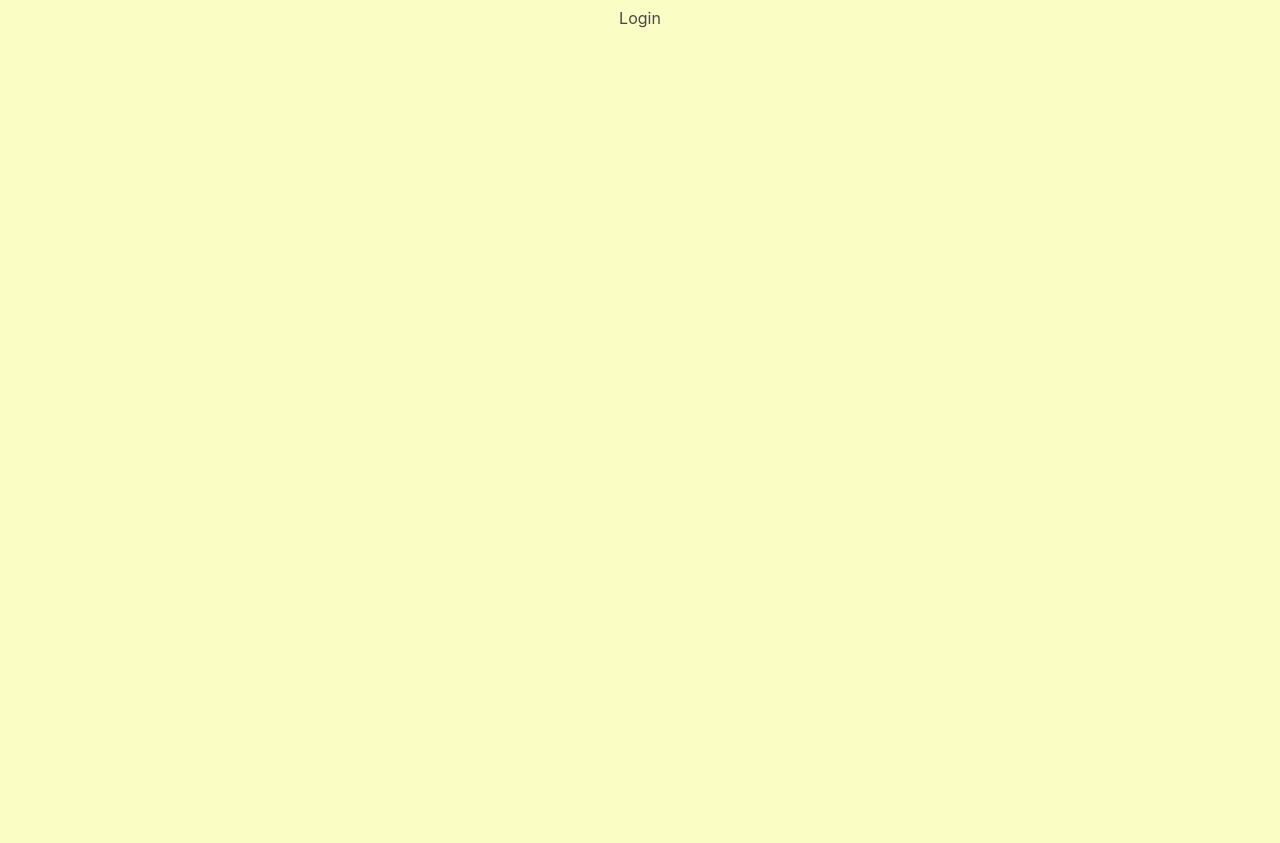
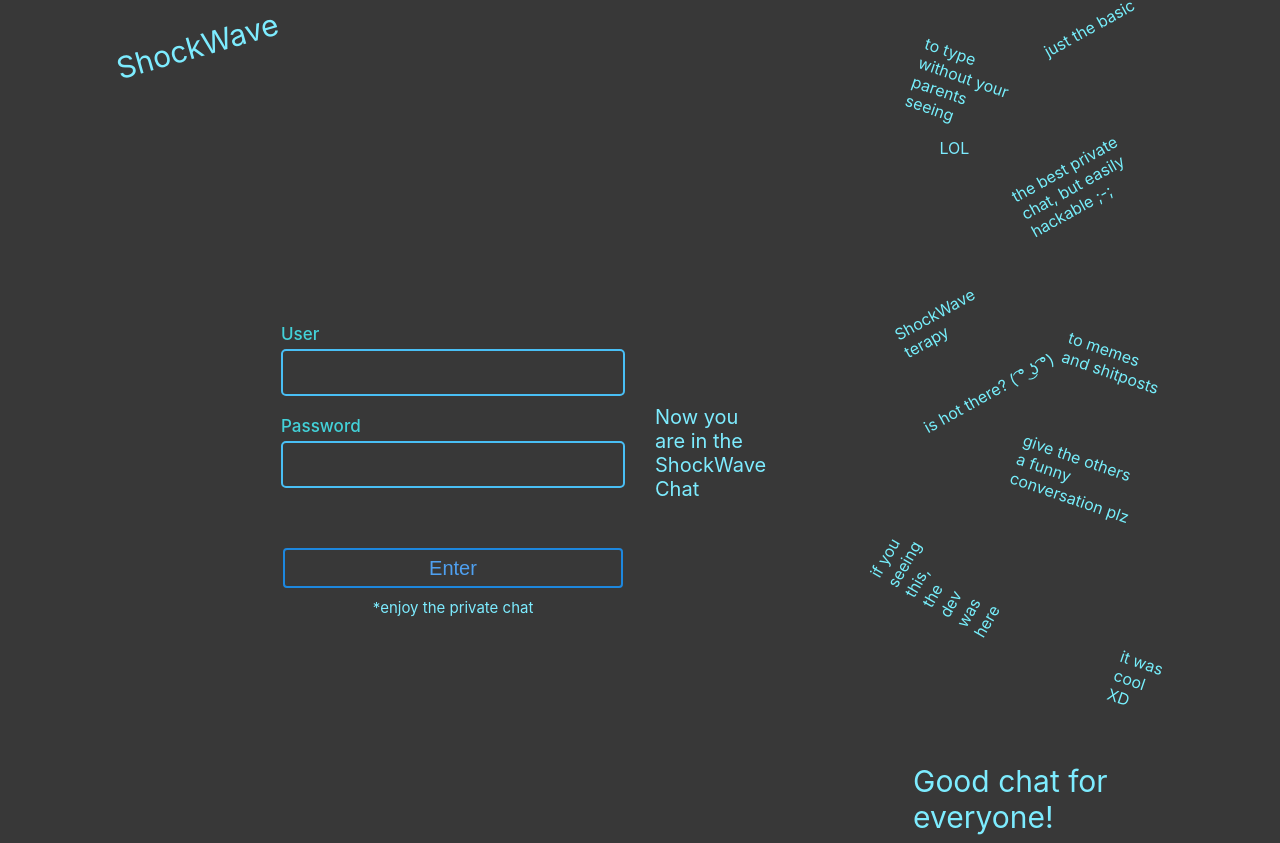
Before and after one commit to HmCapitalista/Chat, a React (Create React App) app in the folder frontend/: page /login in a window 1280 px wide. Before the commit the page ends 800 px from the top, so only its background shows below. Built offline with nearby package versions, Linux system fonts and the light colour scheme; the HTML template or start-up script is replaced by a standard one.

Commit message:
Design da pagina de login

```diff
--- a/frontend/package.json
+++ b/frontend/package.json
@@ -12,6 +12,7 @@
     "react-icons": "^3.10.0",
     "react-router-dom": "^5.2.0",
     "react-scripts": "3.4.1",
+    "react-transition-group": "^4.4.1",
     "socket.io-client": "^2.3.0"
   },
   "scripts": {
--- a/frontend/public/index.html
+++ b/frontend/public/index.html
@@ -3,7 +3,7 @@
   <head>
     <meta charset="utf-8" />
     <meta name="theme-color" content="#ffffff" />
-    <title>SunChat</title>
+    <title>ShockWave Chat</title>
   </head>
   <body>
     <div id="root"></div>
--- a/frontend/src/pages/Login/index.js
+++ b/frontend/src/pages/Login/index.js
@@ -5,8 +5,35 @@ import './style.css';
 export default function Login() {
     return (
         <div className="LoginPage">
+            <label className="AppName">ShockWave</label>
             <div className="LoginHeader">
-                Login
+                <form className="LoginForm">
+                    <div className="LoginColumn">
+                        <div className="LoginInputs">
+                            <label className="LoginInputPlaceholder">User</label>
+                            <input className="LoginInput" id="User" />
+                            <label className="LoginInputPlaceholder">Password</label>
+                            <input className="LoginInput" />
+                        </div>
+                        <button className="LoginButton" type="submit">Enter</button>
+                        <label className="FormEnjoy">*enjoy the private chat</label>
+                    </div>
+                    <label className="LoginTextForm">Now you are in the ShockWave Chat</label>
+                </form>
+            </div>
+            <div className="MemeTags">
+                <div className="Deg331" id="JTB">just the basic</div>
+                <div className="Deg19" id="TTW">to type without your parents seeing</div>
+                <div className="LOL">LOL</div>
+                <div className="Deg331" id="TBA">the best private chat, but easily hackable ;-;</div>
+                <div className="Deg331" id="SWT">ShockWave terapy</div>
+                <div className="Deg19" id="TMA">to memes and shitposts</div>
+                <div className="Deg331" id="IHT">is hot there? ( ͡° ͜ʖ ͡°)</div>
+                <div className="Deg19" id="GTO">give the others<div>a funny conversation plz</div>
+                </div>
+                <div className="Deg300" id="IYS">if you seeing this, the dev was here</div>
+                <div className="Deg19" id="IWC">it was cool XD</div>
+                <div className="GCF">Good chat for everyone!</div>
             </div>
         </div>
     );
--- a/frontend/src/pages/Login/style.css
+++ b/frontend/src/pages/Login/style.css
@@ -1,17 +1,199 @@
 body {
-    background-color: rgba(236,247,0,0.23);
+    background: #383838;
+    filter: progid:DXImageTransform.Microsoft.gradient( startColorstr='#042f4a', endColorstr='#042f4a', GradientType=1 );
     font-family: -apple-system, BlinkMacSystemFont, 'Segoe UI', 'Roboto', 'Oxygen',
         'Ubuntu', 'Cantarell', 'Fira Sans', 'Droid Sans', 'Helvetica Neue',
         sans-serif;
-    color: rgba(68, 68, 68, 0.979);
+    color: rgba(125, 236, 255, 87);
 }
 
 .LoginPage {
     width: 100%;
-    max-width: 1120px;
     margin: 0 auto;
+    display: flex;
+    flex-direction: row;
+    align-items: center;
+    justify-content: center;
+}
+
+.LoginHeader {
+    width: 50%;
+}
+
+.AppName {
+    align-self: flex-start;
+    text-align: center;
+    font-size: 30px;
+    transform: rotate(344deg);
+    margin-top: 20px;
+}
+
+.LoginForm {
+    margin-top: 10%;
+    margin-right: 30%;
+    display: flex;
+    flex-direction: row;
+    align-items: center;
+    justify-content: space-between;
+}
+
+.LoginTextForm {
+    font-size: 20px;
+    margin-left: 30px;
+}
+
+.LoginInputs {
+    margin-top: 35px;
+    display: flex;
+    flex-direction: column;
+    align-items: flex-start;
+    justify-content: space-between;
+}
+
+.LoginInput {
+    outline: 0;
+    width: 310px;
+    padding-top: 10px;
+    padding-bottom: 10px;
+    padding-right: 15px;
+    padding-left: 15px;
+    background: none;
+    border-style: solid;
+    border-width: 2px;
+    border-radius: 5px;
+    border-color: #49bff5;
+    margin-bottom: 20px;
+    font-size: 20px;
+    color: #06eefa;
+    transition: border-color 0.5s;
+}
+
+.LoginInput:focus {
+    border-color: #c3fcff;
+}
+
+.LoginInputPlaceholder {
+    font-size: 17px;
+    margin-bottom: 5px;
+    font-weight: 500;
+    color: #43d2d9;
+}
+
+.LoginButton {
+    width: 340px;
+    height: 40px;
+    margin-top: 40px;
+    background: none;
+    border-radius: 4px;
+    border-style: solid;
+    border-width: 1;
+    border-color: #1d87de;
+    color: #4fa0f0;
+    font-size: 20px;
+    cursor: pointer;
+    transition-property: color border background-color width;
+    transition-duration: 0.1s;
+    outline: 0;
+}
+
+.LoginButton:hover {
+    background-color: #43d2d9;
+    border: none;
+    color: white;
+    transition-property: color border background-color;
+    transition-duration: 0.5s;
+}
+
+.LoginButton:Active {
+    transition: width 0.2s;
+    width: 325px;
+}
+
+.FormEnjoy {
+    margin-top: 10px;
+    font-size: 15px;
+}
+
+.LoginColumn {
     display: flex;
     flex-direction: column;
     align-items: center;
-    justify-content: flex-start;
 }
+
+.MemeTags {
+    margin-top: 10px;
+    width: 20%;
+    display: flex;
+    flex-direction: column;
+    align-items: center;
+    justify-content: center;
+}
+
+.Deg19 {
+    transform: rotate(19deg);
+    color: #77effc;
+    font-size: 16px;
+}
+
+.Deg331 {
+    transform: rotate(331deg);
+    color: #77effc;
+    font-size: 16px;
+}
+
+.Deg300 {
+    transform: rotate(300deg);
+    color: #77effc;
+    font-size: 16px;
+}
+
+#JTB {
+    margin-bottom: 10px;
+    margin-left: 100px;
+}
+
+#TTW {
+    margin-bottom: 10px;
+    margin-right: 150px;
+}
+
+.LOL {
+    margin-right: 170px;
+    margin-bottom: -10px;
+}
+
+#TBA {
+    margin-bottom: 65px;
+    margin-left: 100px;
+}
+
+#SWT {
+    margin-right: 200px;
+    margin-top: 30px;
+}
+
+#TMA {
+    margin-left: 150px;
+}
+
+#IHT {
+    margin-right: 100px;
+    margin-bottom: 50px;
+}
+
+#GTO {
+    margin-left: 100px;
+}
+
+#IYS {
+    margin-right: 200px;
+}
+
+#IWC {
+    margin-left: 200px;
+}
+
+.GCF {
+    margin-top: 50px;
+    font-size: 30px;
+}
```
Also changed, not shown: 1 other file (tests, documents, lock files or other folders).
